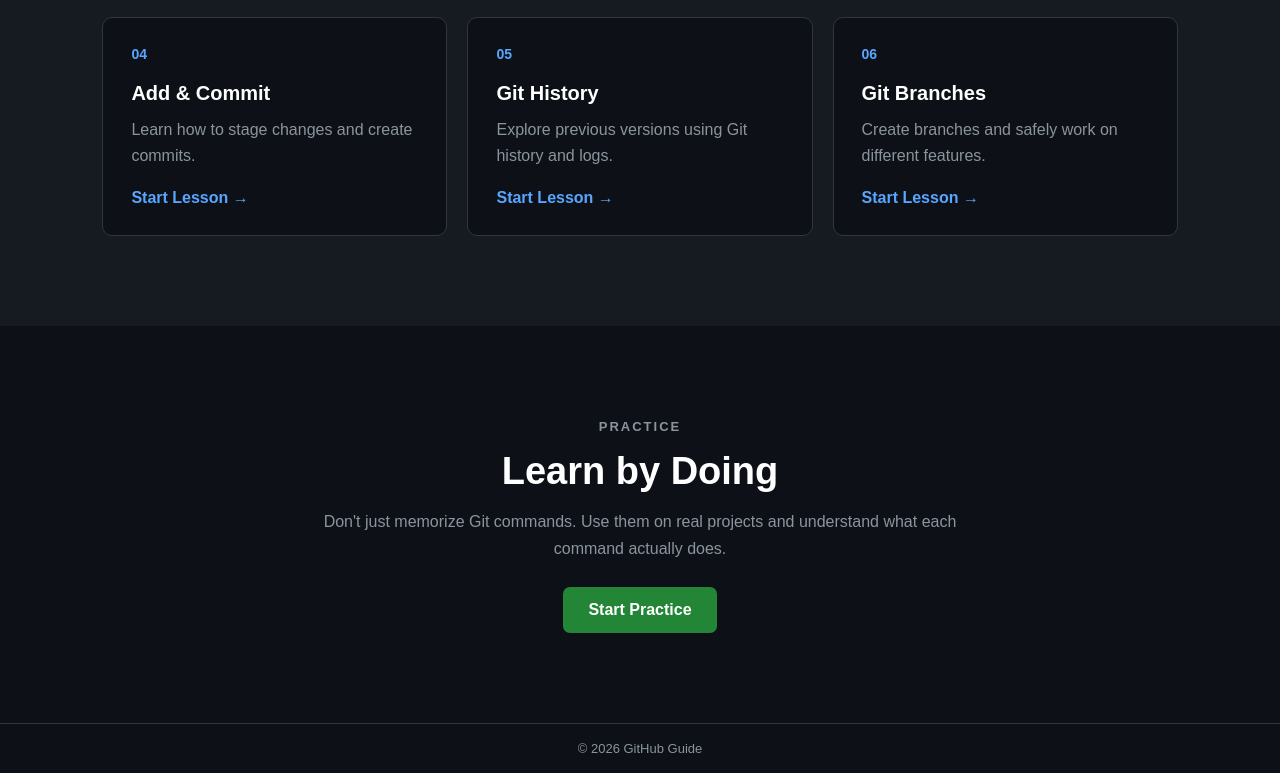
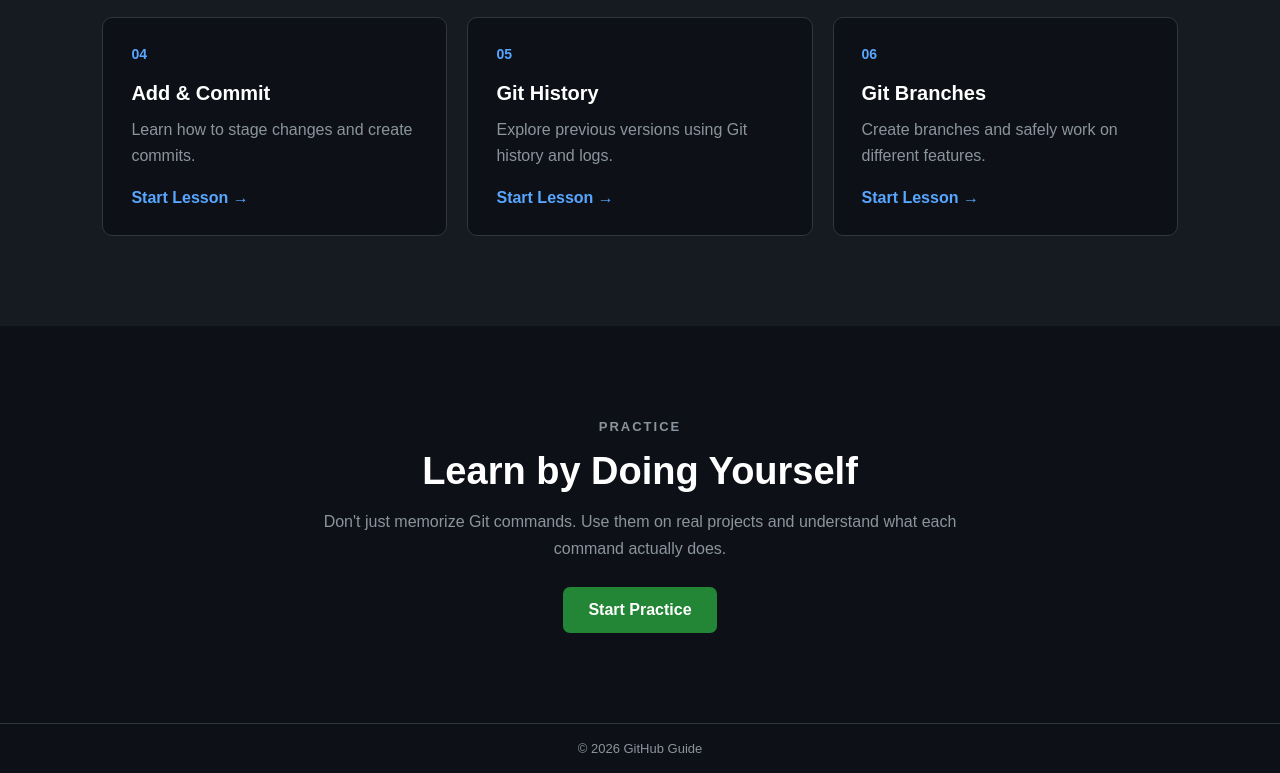
Before and after one commit to Samuel2991/git_github_app, a plain HTML site: page index.html in a window 1280 px wide. Shown: the part 1230-2003 px from the top of the page. Drawn offline with Linux system fonts and the light colour scheme.

```diff
--- a/index.html
+++ b/index.html
@@ -252,7 +252,7 @@
                 </p>
 
                 <h2>
-                    Learn by Doing
+                    Learn by Doing Yourself
                 </h2>
 
                 <p>
```
